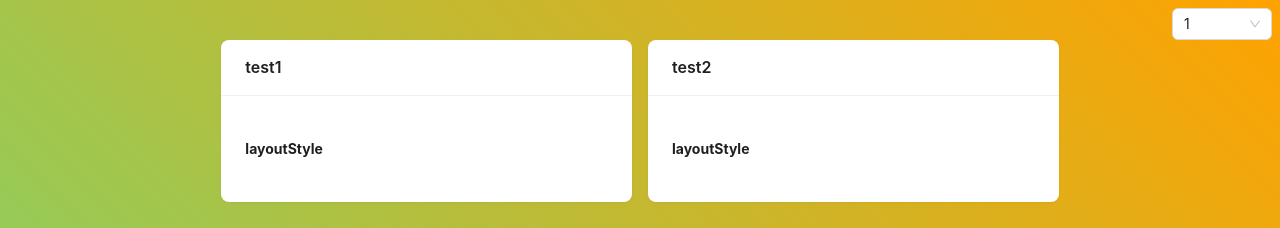
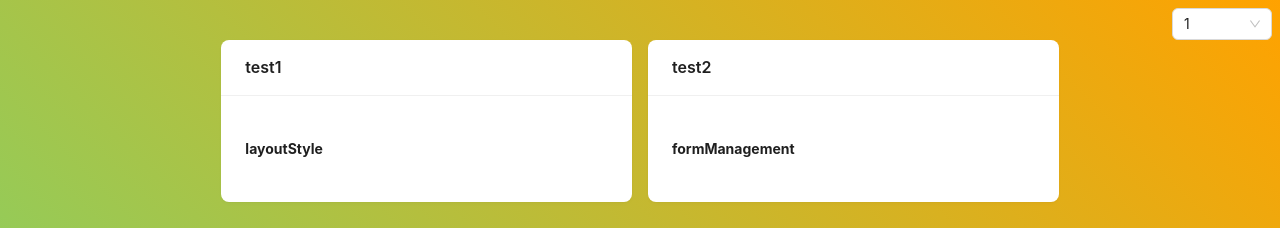
Before and after one commit to wongsakorn26/swd-frontend-test, a Next.js app: page /1/home in a window 1280 px wide. Shown: the top 228 px of the page. Built offline with nearby package versions, Linux system fonts and the light colour scheme; what i18next-resources-to-backend would draw is missing.

Commit message:
[15][FIX]case caretcolor

```diff
--- a/src/app/[lng]/home/page.tsx
+++ b/src/app/[lng]/home/page.tsx
@@ -13,14 +13,14 @@ export default function Homepage({ params }: { params: { lng: string } }) {
       <Col span={8}>
         <Link href={`/${lng}/quiz1`}>
           <Card title={t("test1")} variant="borderless">
-            <h4>{t("layoutStyle")}</h4>
+            <h4 style={{ caretColor: "transparent" }}>{t("layoutStyle")}</h4>
           </Card>
         </Link>
       </Col>
       <Col span={8}>
         <Link href={`/${lng}/quiz2`}>
           <Card title={t("test2")} variant="borderless">
-            <h4>{t("layoutStyle")}</h4>
+            <h4 style={{ caretColor: "transparent" }}>{t("formManagement")}</h4>
           </Card>
         </Link>
       </Col>
--- a/src/app/[lng]/quiz1/page.tsx
+++ b/src/app/[lng]/quiz1/page.tsx
@@ -51,7 +51,9 @@ export default function Quiz1({ params }: { params: { lng: string } }) {
     <>
       <Row justify="space-between" align="middle" style={{ width: "100%" }}>
         <Col>
-          <Typography.Title level={1}>{t("layoutStyle")}</Typography.Title>
+          <Typography.Title level={1} style={{ caretColor: "transparent" }}>
+            {t("layoutStyle")}
+          </Typography.Title>
         </Col>
 
         <Col>
--- a/src/app/[lng]/quiz2/page.tsx
+++ b/src/app/[lng]/quiz2/page.tsx
@@ -112,7 +112,9 @@ export default function Quiz2({ params }: { params: { lng: string } }) {
     <>
       <Row justify="space-between" align="middle" style={{ width: "100%" }}>
         <Col>
-          <Typography.Title level={1}>{t("formManagement")}</Typography.Title>
+          <Typography.Title level={1} style={{ caretColor: "transparent" }}>
+            {t("formManagement")}
+          </Typography.Title>
         </Col>
         <Col>
           <Link href={`/${lng}/home`}>
```
